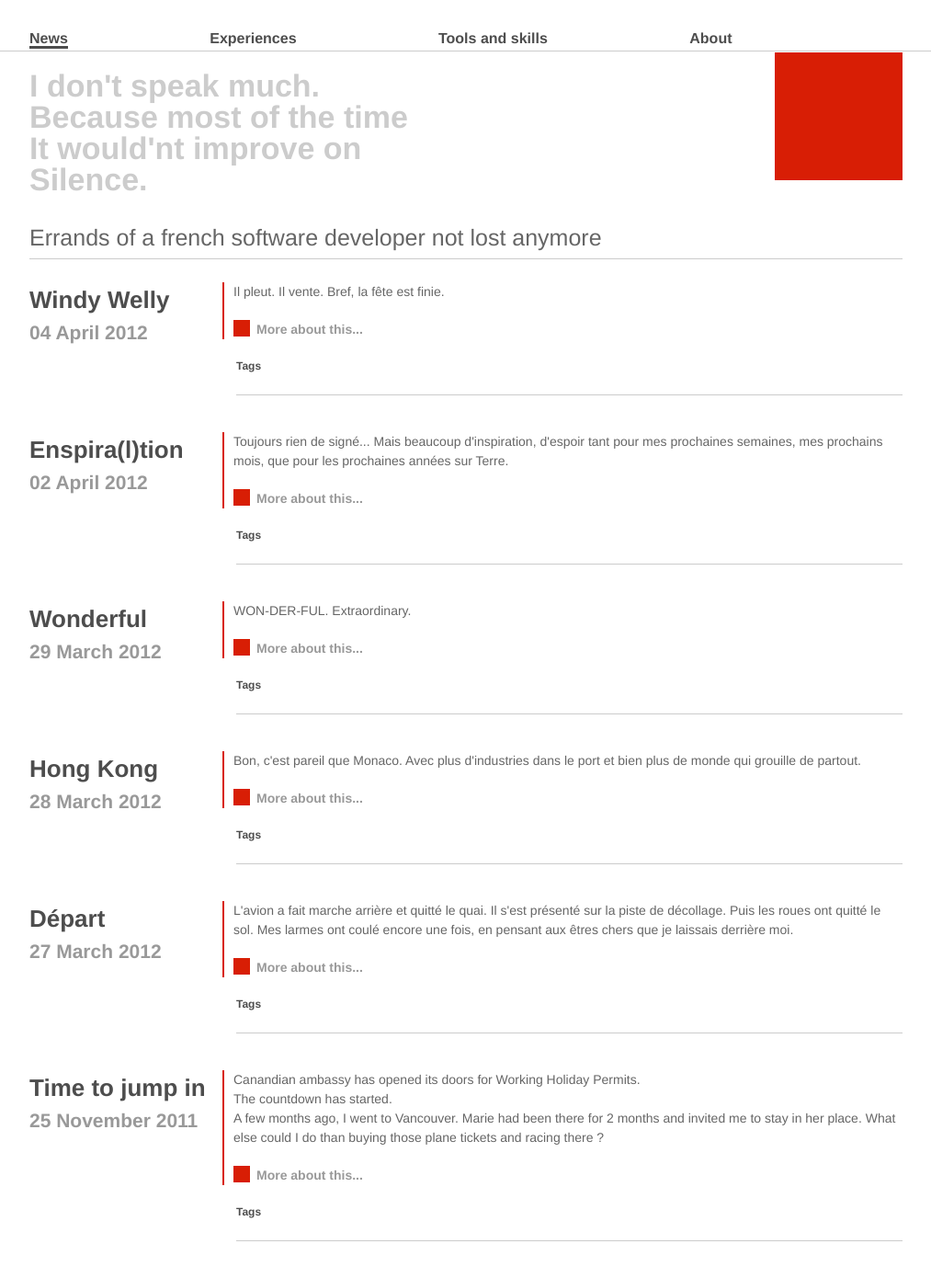
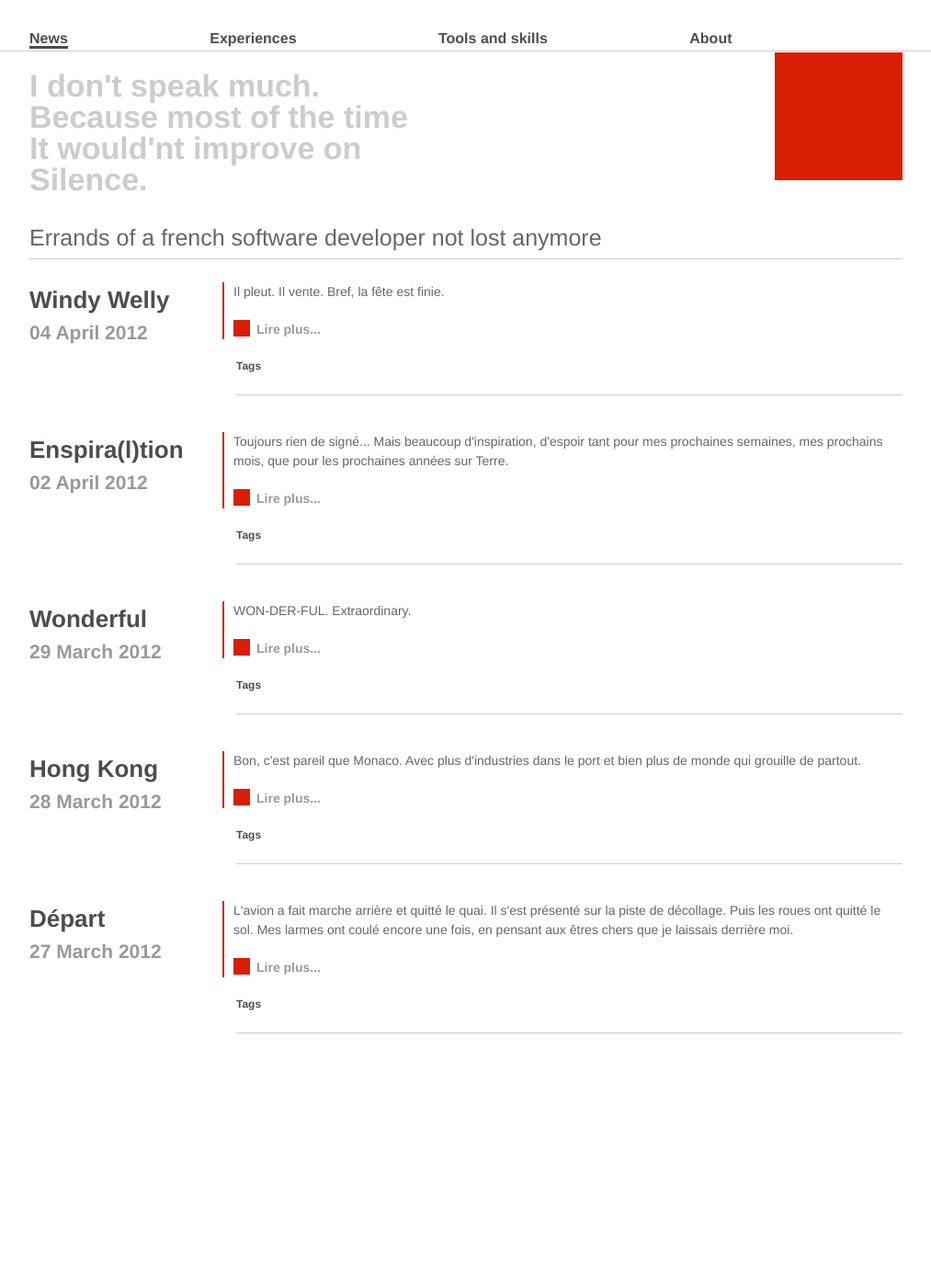
Before and after one commit to vaevictis/vaevictis.github.com, a Jekyll site: the page built from index.html, in a window 1280 px wide. Shown: the whole page at 92% size, without its empty margins (133-1146 px from the left). Built offline with Jekyll 4.4.1, drawn with Linux system fonts in a browser that asks for light colours; after the commit the page ends 1164 px from its top, so only the background shows below that.

Commit message:
Translate to french

```diff
--- a/_layouts/detailed_post.html
+++ b/_layouts/detailed_post.html
@@ -12,4 +12,4 @@
 
 {{ content }}
 
-<a class="back" href="/">Back...</a>
+<a class="back" href="/">Retour...</a>
--- a/_posts/2011-11-25-Time-to-jump-in.markdown
+++ b/_posts/2011-11-25-Time-to-jump-in.markdown
@@ -1,11 +1,12 @@
 ---
 layout: detailed_post
 title: "Time to jump in"
-abstract: "Canandian ambassy has opened its doors for Working Holiday Permits. <br /> The countdown has started. <br />
+abstract: "Canandian ambassy has opened its doors for Working Holiday Visas. <br /> The countdown has started. <br />
 A few months ago, I went to Vancouver. Marie had been there for 2 months and invited me to stay in her place. What else could I do than buying those plane tickets and racing there ?"
+published: false
 ---
 
-Canandian ambassy has opened its doors for Working Holiday Permits. <br /> The countdown has started. <br />
+Canandian ambassy has opened its doors for Working Holiday Visas. <br /> The countdown has started. <br />
 A few months ago, I went to Vancouver. Marie had been there for 2 months and invited me to stay in her place. What else could I do than buying those plane tickets and racing there ?
 Well, starting to think a bit more seriously about this spend-a-year-abroad idea of mine.
 <br />
--- a/index.html
+++ b/index.html
@@ -16,7 +16,7 @@
 			</div>
 			<p>
 				{{ post.abstract }}<br />
-				<a class="more" href="{{ post.url }}">More about this...</a>
+				<a class="more" href="{{ post.url }}">Lire plus...</a>
 			</p>
 			<p class="tags">
 				<span>Tags</span>
```
